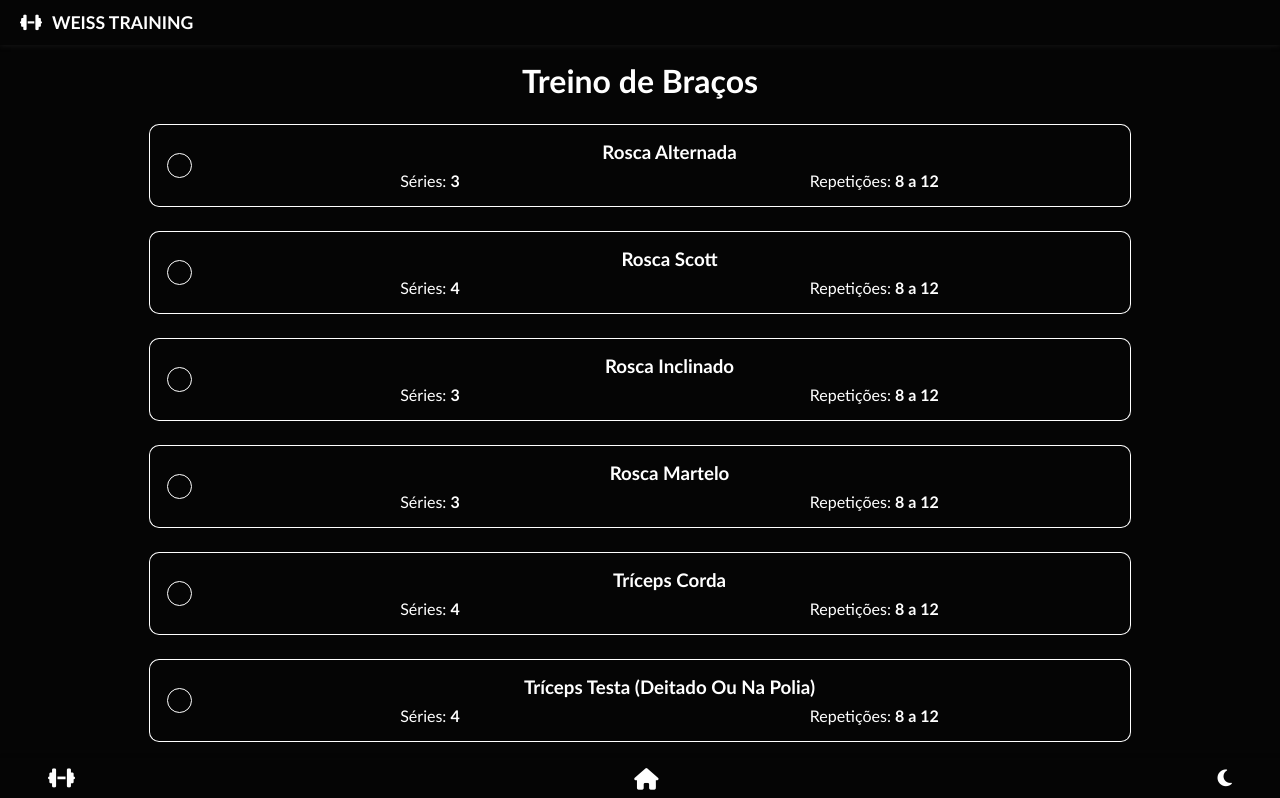
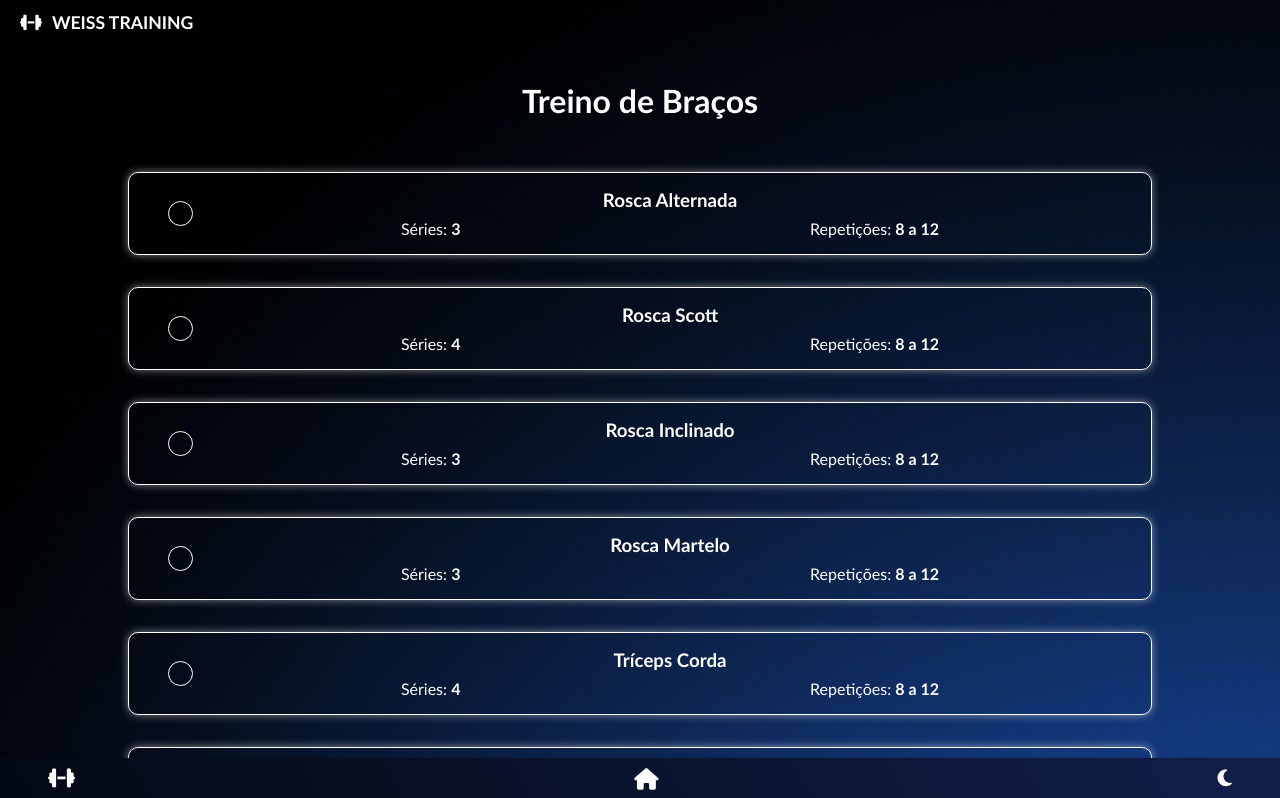
Before and after one commit to leonardoweiss/Weiss-training, a Next.js app: page /arms in a window 1280 px wide. Shown: the top 798 px of the page. Built offline with nearby package versions, Linux system fonts and the light colour scheme.

Commit message:
styling the dark theme

```diff
--- a/src/app/globals.css
+++ b/src/app/globals.css
@@ -20,6 +20,7 @@ body {
   max-width: 100vw;
   overflow-x: hidden;
   background-color: var(--bg-general);
+  background-image: url("../img/bg-wt.jpg");
   color: var(--texts);
   font-family: 'Trebuchet MS', 'Lucida Sans Unicode', 'Lucida Grande', 'Lucida Sans', Arial, sans-serif;
 }
@@ -29,7 +30,6 @@ header{
   justify-content: space-between;
   padding: 0.75rem 1.25rem;
   align-items: center;
-  box-shadow: 0px 0px 6px rgba(56, 56, 56, 0.4);
 }
 
 header div{
@@ -38,6 +38,10 @@ header div{
 
 header i{
   margin-right: 10px;
+}
+
+h1{
+  padding: 20px;
 }
 
 main{
@@ -59,11 +63,13 @@ main, .links{
 
 main .links a{
   border: 1px solid var(--texts);
-  padding: 1rem;
-  margin: 2.5rem 0;
+  padding: 1.5rem 1rem;
+  margin: 2.25rem 0;
+  font-weight: bold;
+  font-size: 1.25rem;
+  width: 60%;
   border-radius: 10px;
-  font-weight: bold;
-  width: 60%;
+  box-shadow: 0px 0px 8px rgba(255, 255, 255, 0.5);
 }
 
 main .links a:hover{
@@ -73,8 +79,11 @@ main .links a:hover{
 #exercise{
   display: flex;
   justify-content: center;
-  margin-top: 1.5rem;
+  margin-top: 2rem;
   width: 80vw;
+  box-shadow: 0px 0px 8px rgba(255, 255, 255, 0.5);
+  border-radius: 10px;
+  border: 1px solid var(--texts);
 }
 
 #exercise a{
@@ -82,9 +91,6 @@ main .links a:hover{
 }
 
 #exercise #mark{
-  border-top: 1px solid var(--texts);
-  border-left: 1px solid var(--texts);
-  border-bottom: 1px solid var(--texts);
   border-radius: 10px 0 0 10px;
   width: 60px;
   display: flex;
@@ -101,16 +107,13 @@ main .links a:hover{
 }
 
 #exercise input:checked{
-  background-color: #00a000;
+  background-color: #0066ff;
 }
 
 .box{
-  border-top: 1px solid var(--texts);
-  border-right: 1px solid var(--texts);
-  border-bottom: 1px solid var(--texts);
   width: 100%;
   padding: 1rem;
-  border-radius: 0 10px 10px 0  ;
+  border-radius: 0 10px 10px 0;
 }
 
 .box h3{
@@ -144,7 +147,7 @@ footer{
   font-size: 1.35rem;
   text-align: center;
   bottom: 0;
-  background-color: var(--bg-general);
+  background-image: -webkit-linear-gradient(30deg, #020813, #121f49);
   display: flex;
   justify-content: space-between;
   align-items: center;
```
Also changed, not shown: src/img/MUSCLE.PNG (deleted), src/img/bg-wt.jpg (added).
